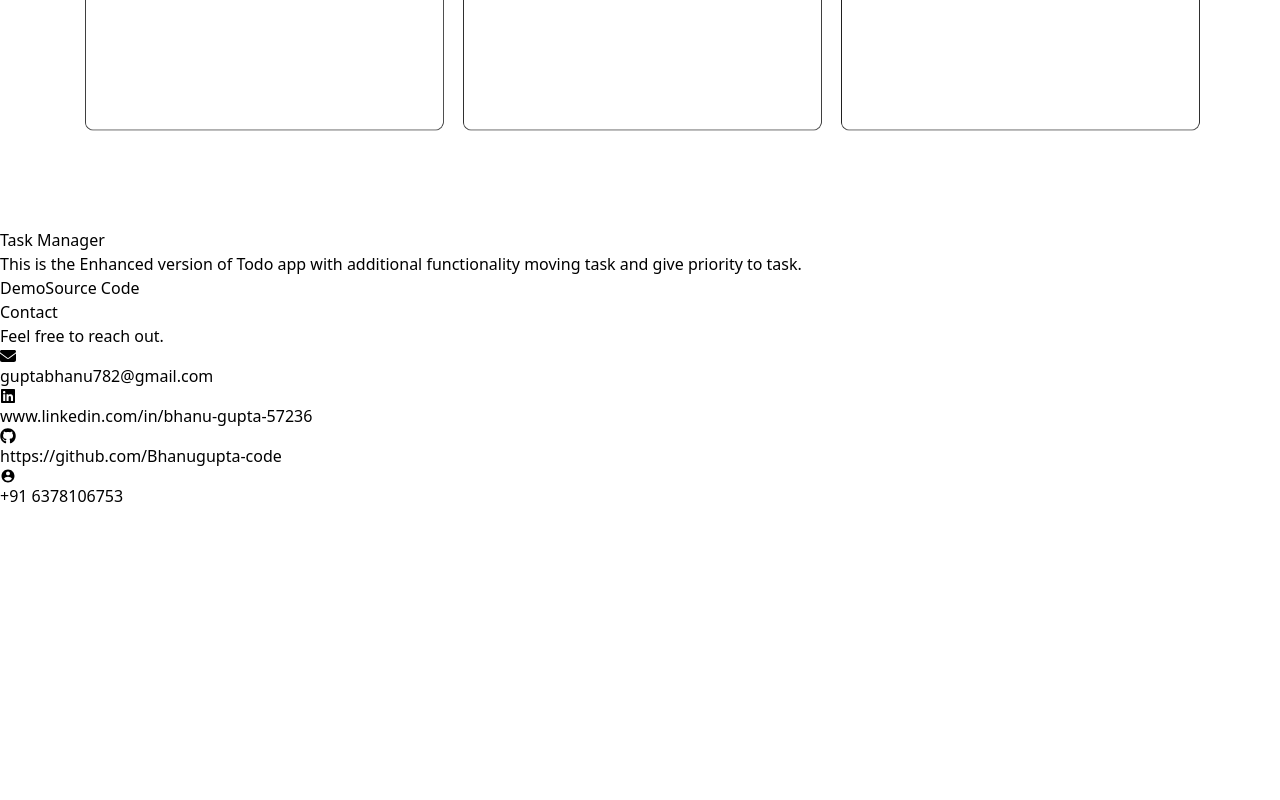
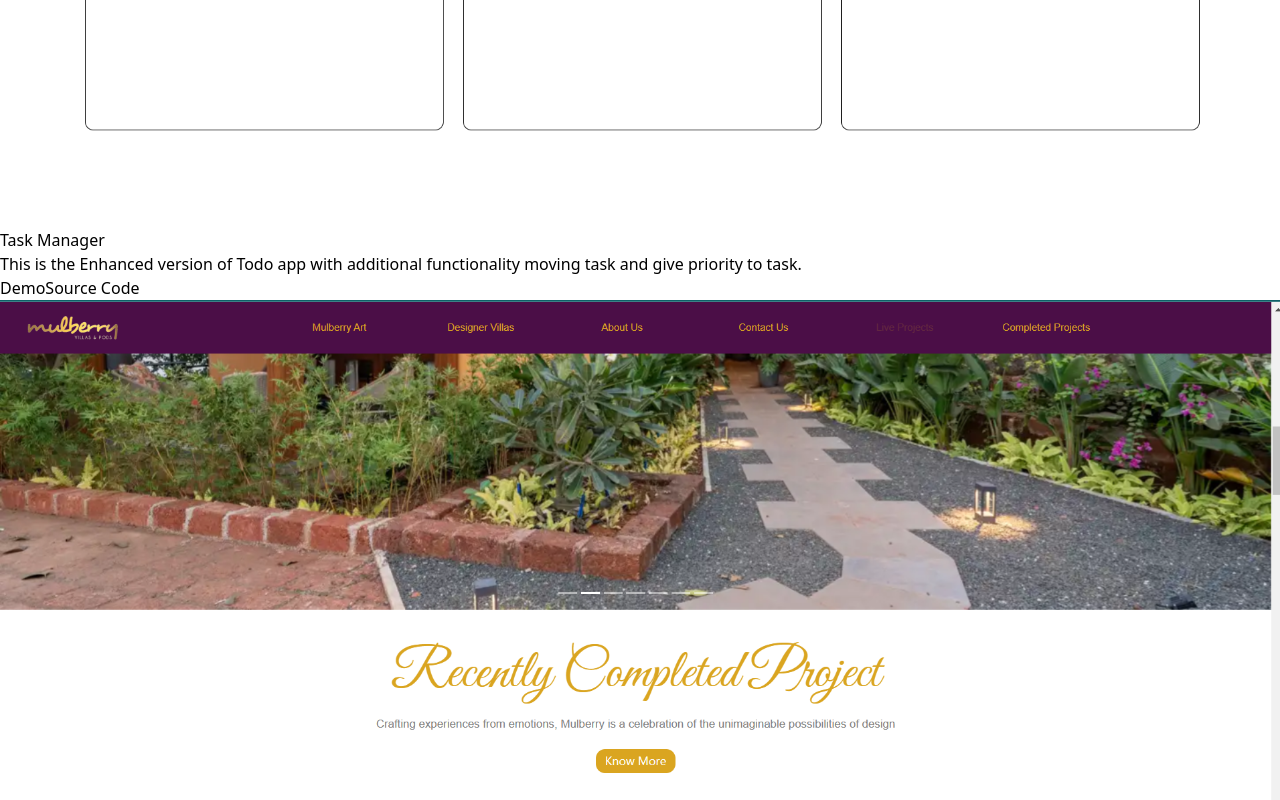
Before and after one commit to Bhanugupta-code/Portfolio, a React (Vite) app: page / in a window 1280 px wide. Shown: the part 4597-5397 px from the top of the page. Before the commit the page ends 5105 px from the top, so only its background shows below. Built offline with nearby package versions, Linux system fonts and the light colour scheme.

Commit message:
some minor adjustment

```diff
--- a/src/Components/ProjectCards.jsx
+++ b/src/Components/ProjectCards.jsx
@@ -3,7 +3,7 @@
 
 const ProjectCards = ({ title , main ,demo ,img ,code }) => {
   return (
-    <div className='p-3 mx-auto md:p-6 flex flex-col w-72 bg-[#0c01e9] shadow-xl shadow-slate-900 rounded-2xl'>
+    <div className='p-3 pb-0 mx-auto mt-5 md:p-6 md:pb-0 flex flex-col w-1/4 bg-[#0c0b1c4d] shadow-xl shadow-slate-900 rounded-2xl'>
         <img className='p-3 mx-auto rounded-3xl w-60 h-48' src={img} alt="" />
         <h3 className='px-4 text-xl md:text-2xl font-bold leading-normal'>
         {title}
--- a/src/Components/Projects.jsx
+++ b/src/Components/Projects.jsx
@@ -3,15 +3,17 @@
 import todo from '../assets/todo.png'
 import Task from '../assets/Task Manager.png'
 import clickNbuy from '../assets/clickNbuy.png'
+import designer from '../assets/designer studio.png'
 const Projects = () => {
   return (
     <div id="Projects" className='p-10 md:p-10 text-white'>
         <h1 className='text-2xl md:text-4xl text-white font-bold'>Projects</h1>
 
-        <div className="py-12 px-8 flex flex-wrap gap-4">
+        <div className="py-12 px-24 flex flex-wrap gap-4">
         <ProjectCards title="Todo App" code="https://github.com/Bhanugupta-code/Todo-app" img={todo} main="This app is made in react with local storage." demo="https://todo-six-gules.vercel.app/" />
         <ProjectCards title="Click N Buy" code="https://github.com/Bhanugupta-code/clickNbuy" img={clickNbuy} main="This app is made in react with bootstrap." demo="https://click-nbuy.vercel.app/" />
         <ProjectCards title="Task Manager" img={Task} demo="https://task-manager-liart-beta.vercel.app/" code="https://github.com/Bhanugupta-code/Task-Manager"  main="This is the Enhanced version of Todo app with additional functionality moving task and give priority to task."/>
+        <ProjectCards title="Designer Studio" img={designer} demo="https://designer-studio-five.vercel.app/" code="https://github.com/Bhanugupta-code/Designer-Studio"  main="This is the cloned of the mulberry art website. This website is made in react ."/>
         </div>
 
     </div>
```
Also changed, not shown: src/assets/designer studio.png (added).
